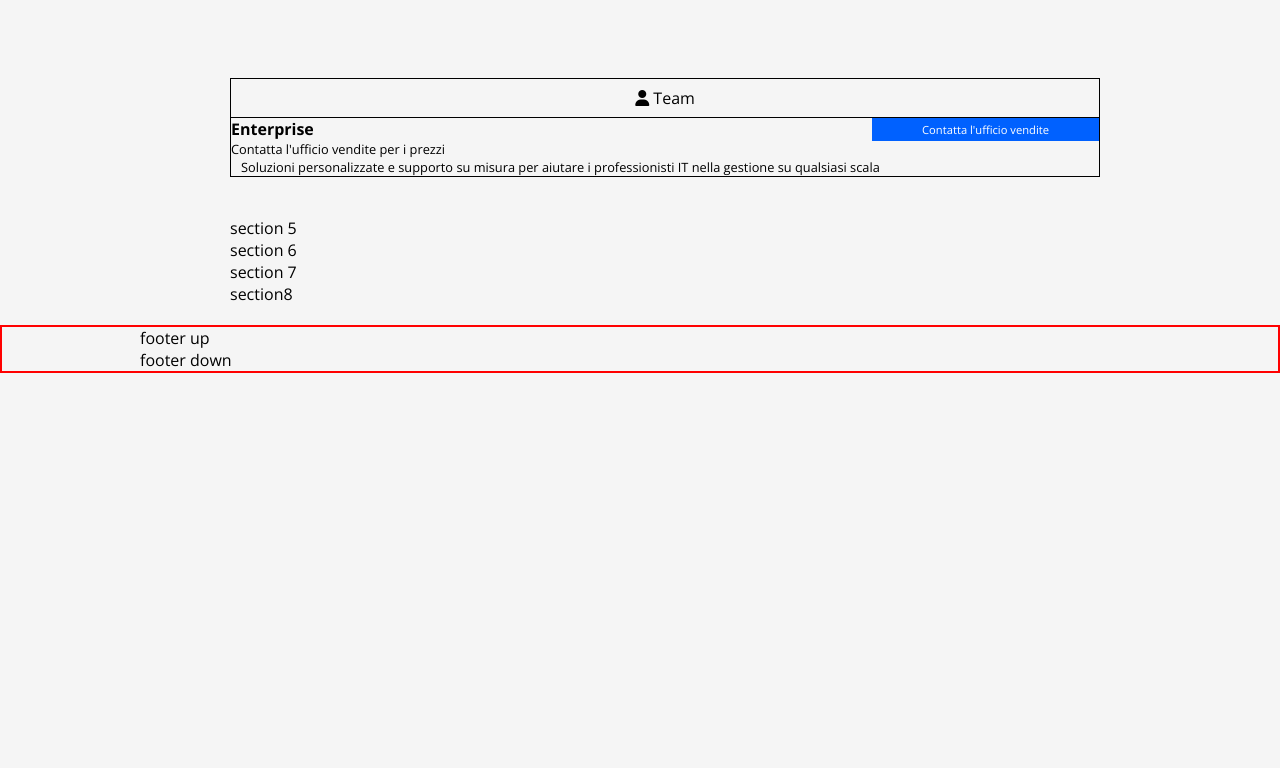
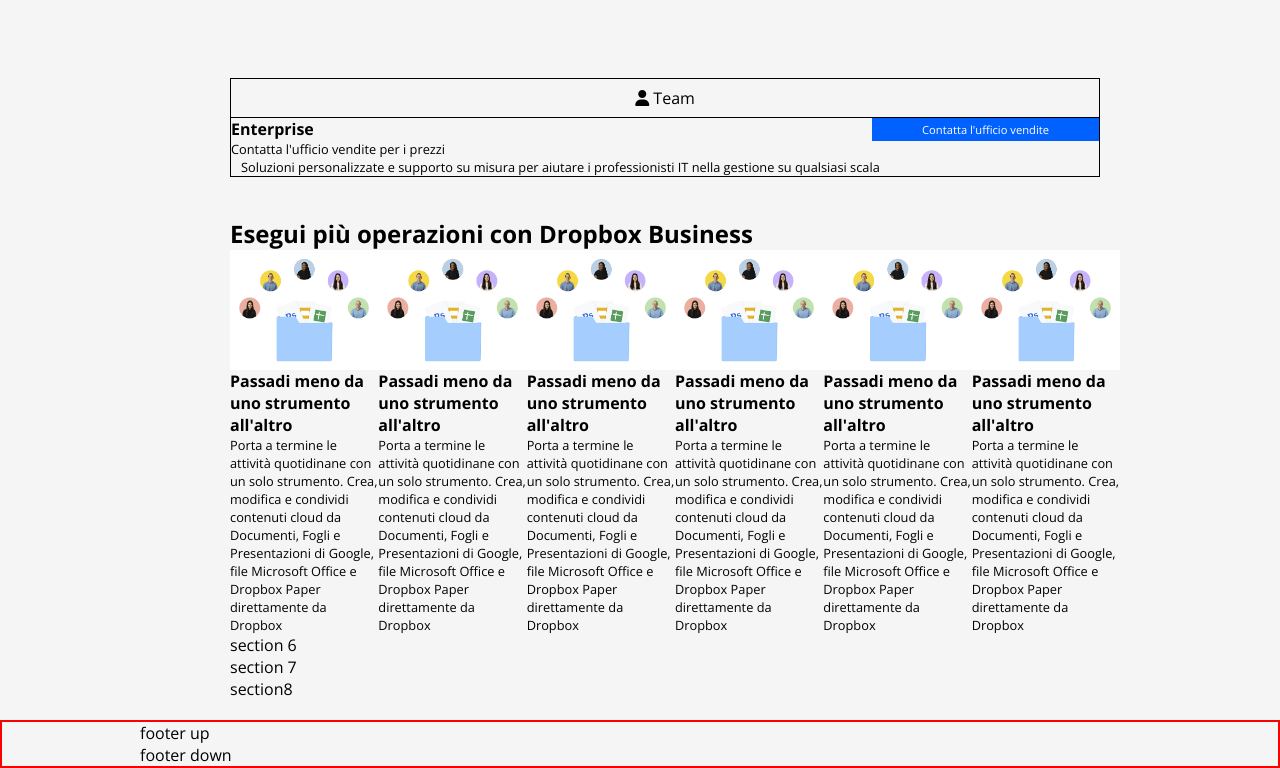
Before and after one commit to ElisaMavilia/htmlcss-dropbox, a plain HTML site: page index.html in a window 1280 px wide. Shown: the part 1316-2084 px from the top of the page. Before the commit the page ends 1689 px from the top, so only its background shows below. Drawn offline with nearby package versions, Linux system fonts and the light colour scheme.

Commit message:
Add section four

```diff
--- a/css/style.css
+++ b/css/style.css
@@ -299,6 +299,16 @@ padding-bottom: 20px;
     padding-left: 10px;
 }
 
+/* section 5 */
+.cards{
+    width: calc(100% / 3);
+}
+
+.card-up img{
+    width: 100%;
+    display: block;
+}
+
 /* footer */
 footer{
     width: 100%;
--- a/index.html
+++ b/index.html
@@ -207,7 +207,76 @@
            </div>
 
         </section>
-        <section id="five" class="small-container">section 5</section>
+        <section id="five" class="small-container">
+            <div>
+                <h2>Esegui più operazioni con Dropbox Business</h2>
+            </div>
+            <div class=" small-container d-flex space-between wrap a-items-center a-content-center">
+                <div class="single-card">
+                    <div class="card-up">
+                    <img src="img/img/business-feature-switching-tools.png" alt="Switching tools">
+                    </div>
+                    <div class="card-down">
+                    <h4>Passadi meno da uno strumento all'altro</h4>
+                    <p>Porta a termine le attività quotidinane con un solo strumento. Crea, modifica e condividi contenuti cloud da Documenti, Fogli e Presentazioni di Google, file Microsoft Office e Dropbox Paper direttamente da Dropbox</p>
+                    </div>
+                </div>
+
+                <div class="single-card">
+                    <div class="card-up">
+                    <img src="img/img/business-feature-switching-tools.png" alt="Switching tools">
+                    </div>
+                    <div class="card-down">
+                    <h4>Passadi meno da uno strumento all'altro</h4>
+                    <p>Porta a termine le attività quotidinane con un solo strumento. Crea, modifica e condividi contenuti cloud da Documenti, Fogli e Presentazioni di Google, file Microsoft Office e Dropbox Paper direttamente da Dropbox</p>
+                    </div>
+                </div>
+
+                <div class="single-card">
+                    <div class="card-up">
+                    <img src="img/img/business-feature-switching-tools.png" alt="Switching tools">
+                    </div>
+                    <div class="card-down">
+                    <h4>Passadi meno da uno strumento all'altro</h4>
+                    <p>Porta a termine le attività quotidinane con un solo strumento. Crea, modifica e condividi contenuti cloud da Documenti, Fogli e Presentazioni di Google, file Microsoft Office e Dropbox Paper direttamente da Dropbox</p>
+                    </div>
+                </div>
+
+                <div class="single-card">
+                    <div class="card-up">
+                    <img src="img/img/business-feature-switching-tools.png" alt="Switching tools">
+                    </div>
+                    <div class="card-down">
+                    <h4>Passadi meno da uno strumento all'altro</h4>
+                    <p>Porta a termine le attività quotidinane con un solo strumento. Crea, modifica e condividi contenuti cloud da Documenti, Fogli e Presentazioni di Google, file Microsoft Office e Dropbox Paper direttamente da Dropbox</p>
+                    </div>
+                </div>
+
+                <div class="single-card">
+                    <div class="card-up">
+                    <img src="img/img/business-feature-switching-tools.png" alt="Switching tools">
+                    </div>
+                    <div class="card-down">
+                    <h4>Passadi meno da uno strumento all'altro</h4>
+                    <p>Porta a termine le attività quotidinane con un solo strumento. Crea, modifica e condividi contenuti cloud da Documenti, Fogli e Presentazioni di Google, file Microsoft Office e Dropbox Paper direttamente da Dropbox</p>
+                    </div>
+                </div>
+
+                <div class="single-card">
+                    <div class="card-up">
+                    <img src="img/img/business-feature-switching-tools.png" alt="Switching tools">
+                    </div>
+                    <div class="card-down">
+                    <h4>Passadi meno da uno strumento all'altro</h4>
+                    <p>Porta a termine le attività quotidinane con un solo strumento. Crea, modifica e condividi contenuti cloud da Documenti, Fogli e Presentazioni di Google, file Microsoft Office e Dropbox Paper direttamente da Dropbox</p>
+                    </div>
+                </div>
+
+
+            </div>
+
+
+        </section>
         <section id="six" class="container">section 6</section>
         <section id="seven" class="small-container">section 7</section>
         <section id="eight"class="small-container">section8</section>
```
